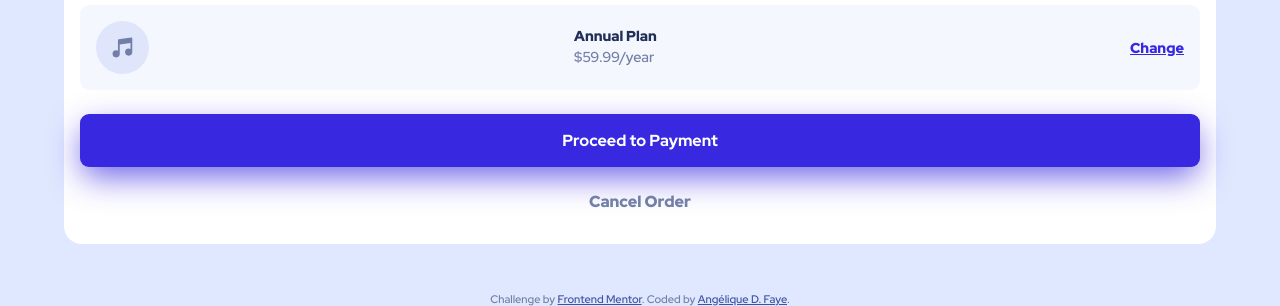
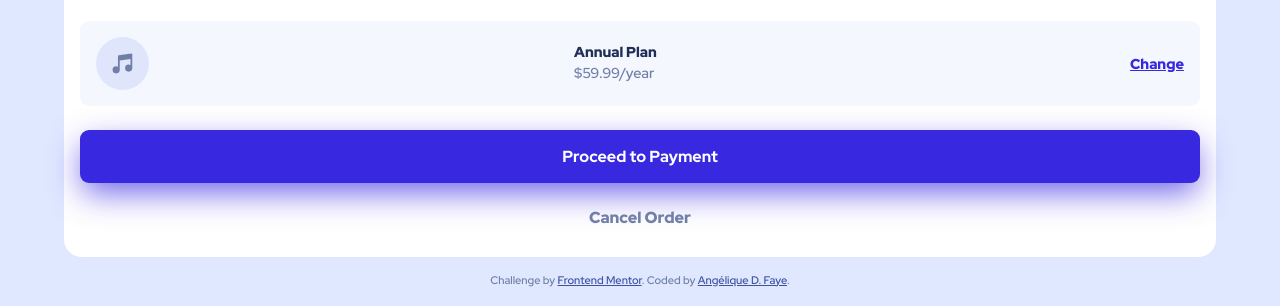
Before and after one commit to AngeliqueDF/order-summary-component-scss, a website built with Parcel: page src/index.html in a window 1280 px wide. Shown: the part 731-1037 px from the top of the page. Built offline with nearby package versions, Linux system fonts and the light colour scheme.

Commit message:
Changed ``<section>`` back to ``<article>``

```diff
--- a/src/css/style.scss
+++ b/src/css/style.scss
@@ -50,15 +50,15 @@ header h2,
 }
 
 
-section {
+article {
   background-color: white;
   max-width: 90%;
-  margin: 3rem auto;
+  margin: 4rem auto 1rem;
   border-radius: 18px;
 }
 
 .card-content {
-  padding: 0 1rem 2rem;
+  padding: 0 1rem 1.8rem;
   display: flex;
   flex-direction: column;
 }
@@ -175,7 +175,7 @@ section {
     background-size: contain;
   }
 
-  section {
+  article {
     max-width: 30%;
   }
 
--- a/src/index.html
+++ b/src/index.html
@@ -18,8 +18,7 @@
 
   <main>
 
-    <section>
-
+    <article>
       <header>
         <img src="./images/illustration-hero.svg" alt="Young woman listening to music with the app.">
         <h2>Order Summary</h2>
@@ -45,8 +44,8 @@
         <a class="payment-button" href="javascript:void(0)">Proceed to Payment</a>
         <a class="cancel-button" href="javascript:void(0)">Cancel Order</a>
       </div>
+    </article>
 
-    </section>
   </main>
 
 
```
Also changed, not shown: README.md.
